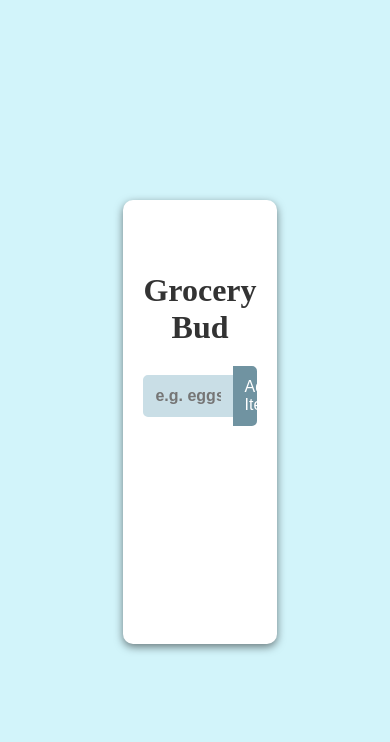
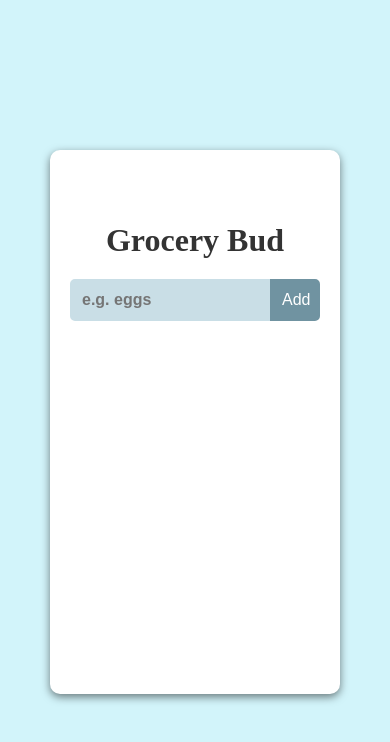
Before and after one commit to OrevaElmer/grocery-app, a plain HTML site: page index.html in a window 390 px wide. Drawn offline with Linux system fonts and the light colour scheme.

Commit message:
second commit
Made update to button value and css rule

```diff
--- a/assets/javascripts/index.js
+++ b/assets/javascripts/index.js
@@ -106,7 +106,7 @@ const editItem = (e)=>{
     //get the element id
     editID = element.dataset.id
     //change the submit text content
-    submitBtn.textContent = "Edit Item"
+    submitBtn.textContent = "Edit"
 }
 //set up items
 const setUpItems = ()=>{
--- a/assets/styles/css/index.css
+++ b/assets/styles/css/index.css
@@ -167,3 +167,8 @@ section .container{
 .grocery-item .button-container .delete-btn{
     color: red;
 }
+@media (max-width: 900px) {
+    section {
+        padding: 150px 50px;
+    }
+}
--- a/index.html
+++ b/index.html
@@ -1,3 +1,12 @@
+<!--
+    credits:
+    -   John Smilda
+    -   Code Snow
+    -   Per Harold
+    -   Lama Dev
+    -   Freecode camp
+    -   all other youtube developers
+ -->
 <!DOCTYPE html>
 <html lang="en">
 <head>
@@ -16,7 +25,7 @@
             <h2 class="title">Grocery Bud</h2>
             <div class="form-control">
                 <input type="text" id="grocery" placeholder="e.g. eggs">
-                <button class="submit-btn">Add Item</button>
+                <button class="submit-btn">Add</button>
             </div>
         </form>
 
```
